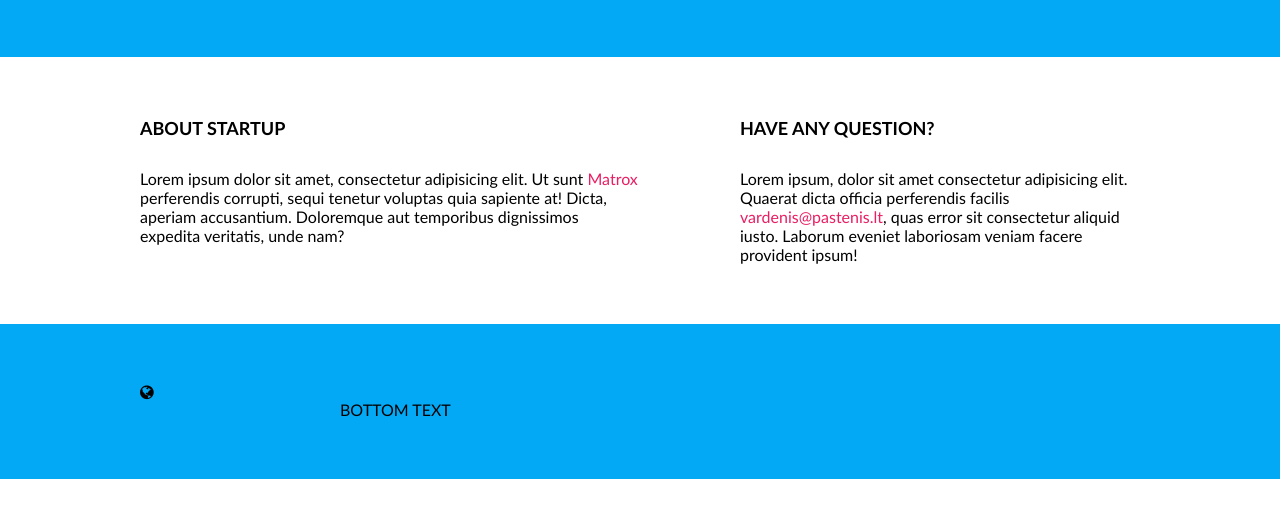
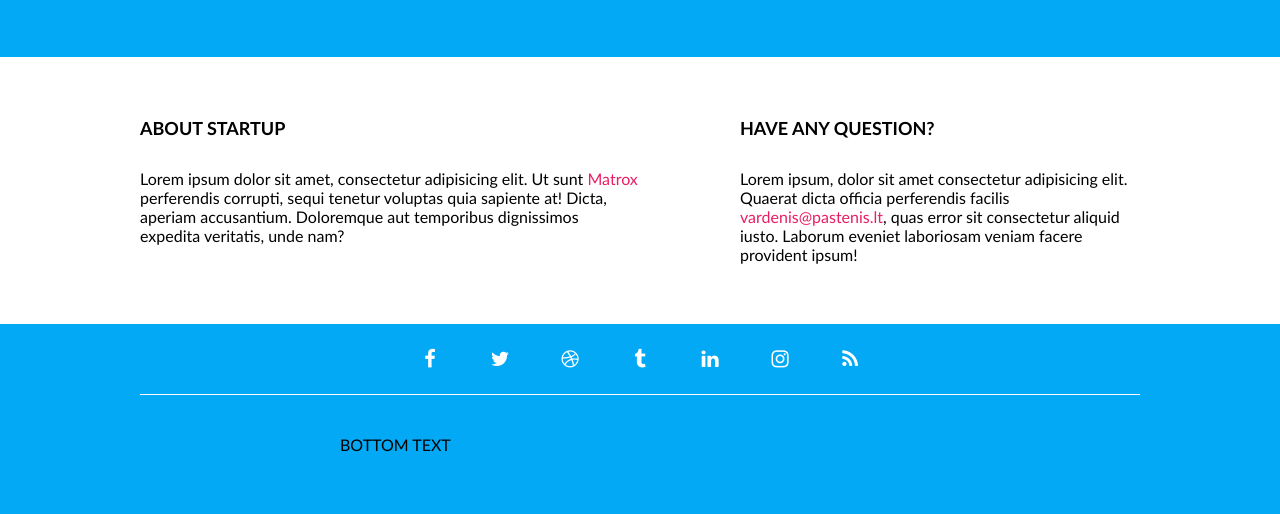
Before and after one commit to front-end-by-rimantas/41-grupe-coming-soon, a website: page index.html in a window 1280 px wide. Shown: the part 285-800 px from the top of the page. Drawn offline with Linux system fonts and the light colour scheme.

Commit message:
Socials #12

```diff
--- a/css/pages/home.css
+++ b/css/pages/home.css
@@ -35,6 +35,37 @@
     text-decoration: underline;
 }
 
+footer.container {
+    padding-top: 0;
+}
+
+.row.socials {
+    justify-content: center;
+    gap: 1em;
+    padding-top: 0.5em;
+    padding-bottom: 0.5em;
+    margin-bottom: 2em;
+    font-size: 20px;
+    border-bottom: 1px solid #fff;
+}
+.socials > a {
+    width: 2.5em;
+    height: 2.5em;
+    line-height: 2.5em;
+    text-align: center;
+    text-decoration: none;
+    color: #fff;
+    border-radius: 50%;
+    transition: all 0.5s;
+}
+.socials > a:hover {
+    background-color: #fff;
+    color: var(--main-color);
+}
+
+.bottom {
+}
+
 @media (max-width: 700px) {
     .main-title {
         font-size: 60px;
--- a/index.html
+++ b/index.html
@@ -47,10 +47,16 @@
     </section>
 
     <footer class="container bg-blue">
-        <div class="row">
-            <i class="fa fa-globe"></i>
+        <div class="row socials">
+            <a href="#" class="fa fa-facebook"></a>
+            <a href="#" class="fa fa-twitter"></a>
+            <a href="#" class="fa fa-dribbble"></a>
+            <a href="#" class="fa fa-tumblr"></a>
+            <a href="#" class="fa fa-linkedin"></a>
+            <a href="#" class="fa fa-instagram"></a>
+            <a href="#" class="fa fa-rss"></a>
         </div>
-        <div class="short-row">
+        <div class="short-row bottom">
             BOTTOM TEXT
         </div>
     </footer>
```
